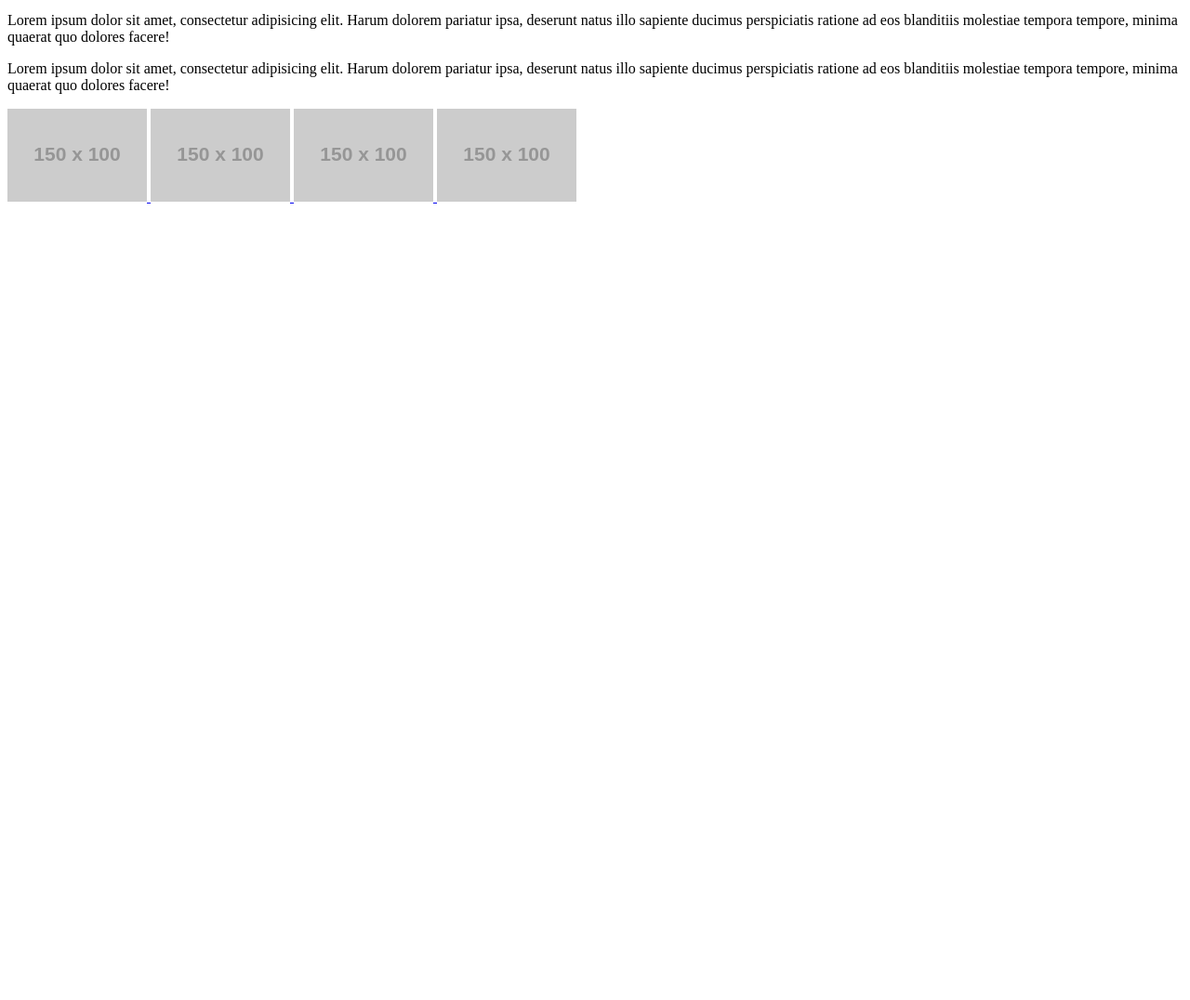
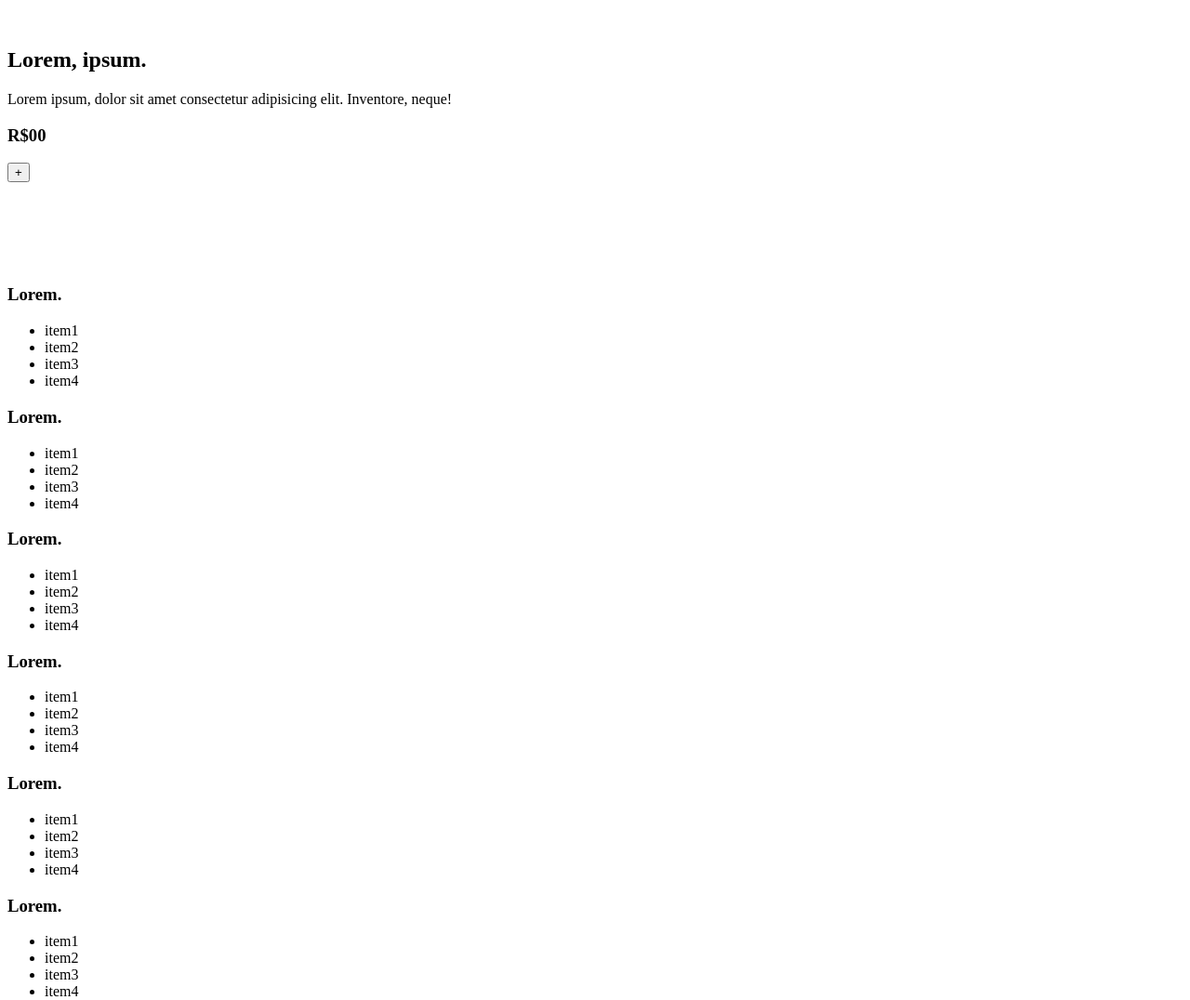
Before and after one commit to codexp-frontb-timed/projeto-responsividade-wireframe, a plain HTML site: page index.html in a window 1280 px wide. Shown: the part 88-1164 px from the top of the page at 93% size. Before the commit the page ends 816 px from the top, so only its background shows below. Drawn offline with Linux system fonts and the light colour scheme; placeholder pictures from the web are drawn by us.

Commit message:
atualizada a semântica do HTML

```diff
--- a/css/style.css
+++ b/css/style.css
@@ -4,6 +4,5 @@ body, html {
 }
 
 .posicionamento-itens-cabecalho li {
-
     display: inline-block;
 }
--- a/index.html
+++ b/index.html
@@ -30,41 +30,122 @@
         </nav>
     </header>
 
-    <!--sessão principal-->
+
     <main>
-        <session>
-            <p>Lorem ipsum dolor sit amet, consectetur adipisicing elit. Harum dolorem pariatur ipsa, deserunt natus illo sapiente ducimus perspiciatis ratione ad eos blanditiis molestiae tempora tempore, minima quaerat quo dolores facere!</p>
-        </session>
+
+        <!-- sessão de produtos -->
+        <section class='vendas'>
+
+            <!-- galeria de fotos do produto -->
+            <section class='galeria'>
+
+                <img class='galeria__principal' src='' alt="">
+                <img class='galeria__subitem' src='' alt="">
+                <img class='galeria__subitem' src='' alt="">
+                <img class='galeria__subitem' src='' alt="">
+                <img class='galeria__subitem' src='' alt="">
+                <img class='galeria__subitem' src='' alt="">
+                <img class='galeria__subitem' src='' alt="">
+
+            </section>
+
+            <!-- atributos do produto -->
+            <section class='produto'>
+
+                <article    class="produto__descricao">
+                    <h2     class="produto__titulo">Lorem, ipsum.</h2>
+                    <p      class="produto__info">Lorem ipsum, dolor sit amet consectetur adipisicing elit. Inventore, neque!</p>
+                    <h3     class="produto__valor">R$00</h3>
+                    <button class="produto__add-carrinho">+</button>
+                </article>
+
+            </section>
+
+        </section>
+
+        <!-- seção de artigos relacionados -->
+        <section class="relacionados">
+
+            <!-- artigo que descreve conteúdo relacionado -->
+            <article class="relacionado">
+                <img class="relacionado__imagem" src="" alt="" >
+                <h3  class="relacionado__titulo"></h3>
+                <p   class="relacionado__descricao"></p>
+            </article>
+
+            <article class="relacionado">
+                <img class="relacionado__imagem" src="" alt="">
+                <h3  class="relacionado__titulo"></h3>
+                <p   class="relacionado__descricao"></p>
+            </article>
+
+            <article class="relacionado">
+                <img class="relacionado__imagem" src="" alt="">
+                <h3  class="relacionado__titulo"></h3>
+                <p   class="relacionado__descricao"></p>
+            </article>
+        </section>
+
     </main>
 
-    <!--sessão relatos - depoimento-->
-    <session>
-        <p>Lorem ipsum dolor sit amet, consectetur adipisicing elit. Harum dolorem pariatur ipsa, deserunt natus illo sapiente ducimus perspiciatis ratione ad eos blanditiis molestiae tempora tempore, minima quaerat quo dolores facere!</p>
-    </session>
-
-    <!--footer - conjunto links-->
-    <footer>
-
-        <a href="#">
-            <img src="http://via.placeholder.com/150x100" alt="">
-        </a>
-        <a href="#">
-            <img src="http://via.placeholder.com/150x100" alt="">
-        </a>
-
-        <a href="#">
-            <img src="http://via.placeholder.com/150x100" alt="">
-        </a>
-        <a href="#">
-            <img src="http://via.placeholder.com/150x100" alt="">
-        </a>
-
-
+    <!-- footer - conjunto links -->
+    <footer class="links">
+        <!-- (div>h3.links__titulo{Lorem.}+ul.links__conteudo>li{item$}*4)*6  -->
+        <div>
+            <h3 class="links__titulo">Lorem.</h3>
+            <ul class="links__conteudo">
+                <li>item1</li>
+                <li>item2</li>
+                <li>item3</li>
+                <li>item4</li>
+            </ul>
+        </div>
+        <div>
+            <h3 class="links__titulo">Lorem.</h3>
+            <ul class="links__conteudo">
+                <li>item1</li>
+                <li>item2</li>
+                <li>item3</li>
+                <li>item4</li>
+            </ul>
+        </div>
+        <div>
+            <h3 class="links__titulo">Lorem.</h3>
+            <ul class="links__conteudo">
+                <li>item1</li>
+                <li>item2</li>
+                <li>item3</li>
+                <li>item4</li>
+            </ul>
+        </div>
+        <div>
+            <h3 class="links__titulo">Lorem.</h3>
+            <ul class="links__conteudo">
+                <li>item1</li>
+                <li>item2</li>
+                <li>item3</li>
+                <li>item4</li>
+            </ul>
+        </div>
+        <div>
+            <h3 class="links__titulo">Lorem.</h3>
+            <ul class="links__conteudo">
+                <li>item1</li>
+                <li>item2</li>
+                <li>item3</li>
+                <li>item4</li>
+            </ul>
+        </div>
+        <div>
+            <h3 class="links__titulo">Lorem.</h3>
+            <ul class="links__conteudo">
+                <li>item1</li>
+                <li>item2</li>
+                <li>item3</li>
+                <li>item4</li>
+            </ul>
+        </div>
     </footer>
-
-
-
-
 
 </body>
 </html>
```
